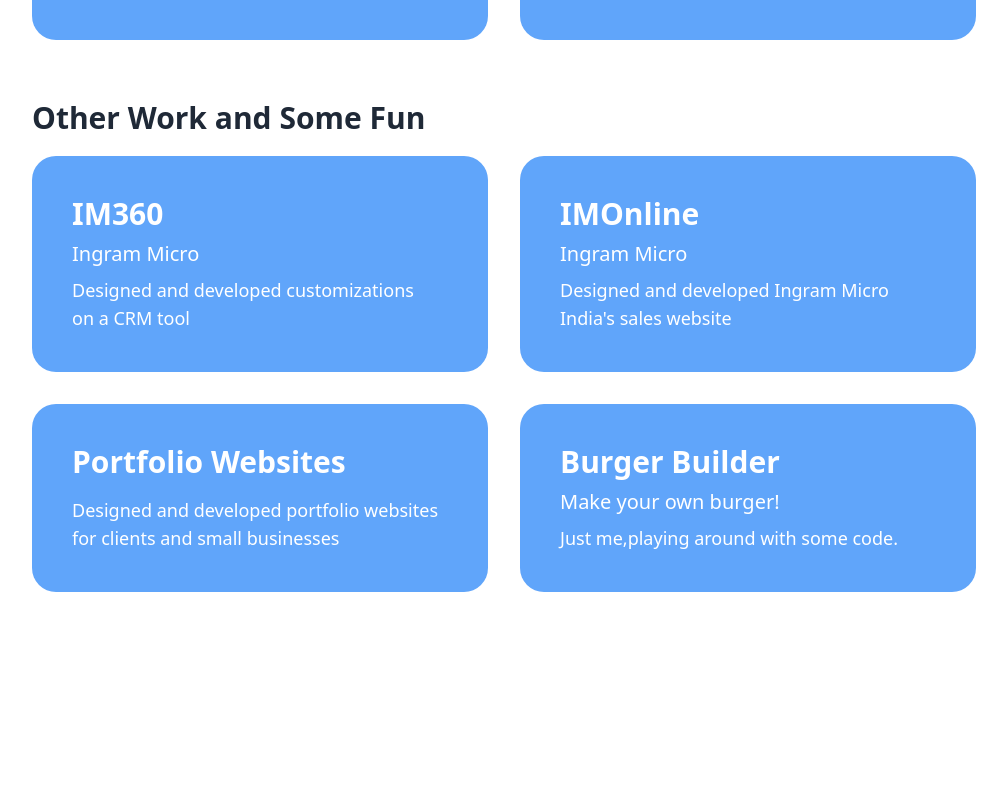
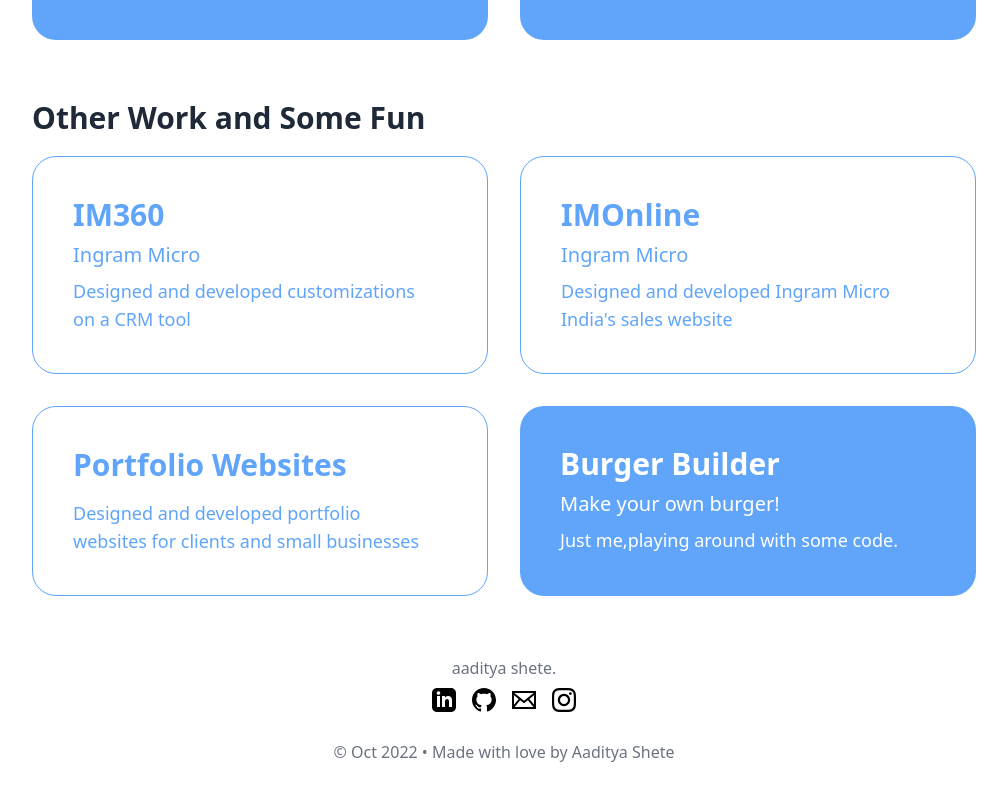
Before and after one commit to fan-boy/Portfolio-V2, a React (Create React App) app: page / in a window 1280 px wide. Shown: the part 1044-1844 px from the top of the page, without its empty margins (136-1143 px from the left). Before the commit the page ends 1736 px from the top, so only its background shows below. Built offline with nearby package versions, Linux system fonts and the light colour scheme; a web font is replaced by a local one.

Commit message:
Few updates

```diff
--- a/src/Components/Work/WorkCard.tsx
+++ b/src/Components/Work/WorkCard.tsx
@@ -25,9 +25,9 @@
     }
 
     return(
-        <span onClick={onClick} className={`w-full bg-${props.color}-400 rounded-3xl p-10 rounded-lg overflow-hidden ${props.class}`+ (props.loading? ' animate-pulse': ` hover:bg-${props.color}-600`) + (props.url !==""?" cursor-pointer":"")} >
+        <span onClick={onClick} className={`w-full  rounded-3xl p-10 rounded-lg overflow-hidden ${props.class}`+ (props.loading? ' animate-pulse': ``) + (props.url !==""?` cursor-pointer bg-${props.color}-400 text-white transform transition duration-500 hover:scale-110`:` border border-1 border-${props.color}-400 text-${props.color}-400`)} >
            {!props.loading && props.imgUrl && props.imgUrl.length >0 && <img className="w-full h-80 object-scale-down" src={props.imgUrl} alt="test"/>}
-           <span className="font-sans font-bold text-3xl text-gray flex flex-col" >
+           <span className="font-sans font-bold text-3xl flex flex-col" >
                 {props.title}
 
                 <span className=" mt-2 font-sans font-medium text-xl">
--- a/src/Components/footer.tsx
+++ b/src/Components/footer.tsx
@@ -14,6 +14,7 @@
             {props.showSocials &&
             <span><Socials white={props.white?true:false} className="flex flex-row gap-4 justify-center items-center" /></span>
 }
+    <span className="mt-5">© Oct 2022 • Made with love by Aaditya Shete</span>
         </span>
     );
 }
--- a/src/Pages/homepage.tsx
+++ b/src/Pages/homepage.tsx
@@ -150,7 +150,7 @@
 
 
             </div>
-
+            <Footer showSocials />
         </div>
     )
 
```
